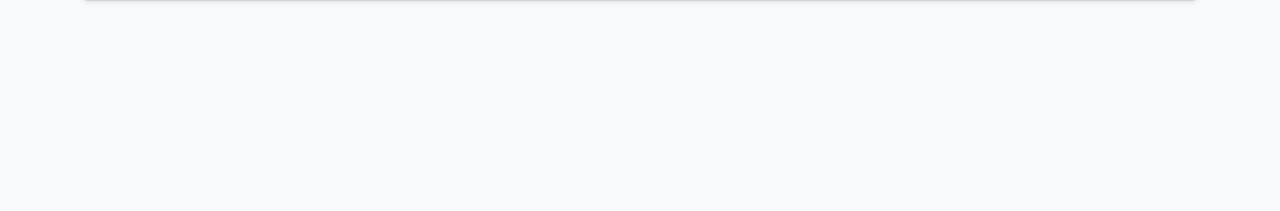
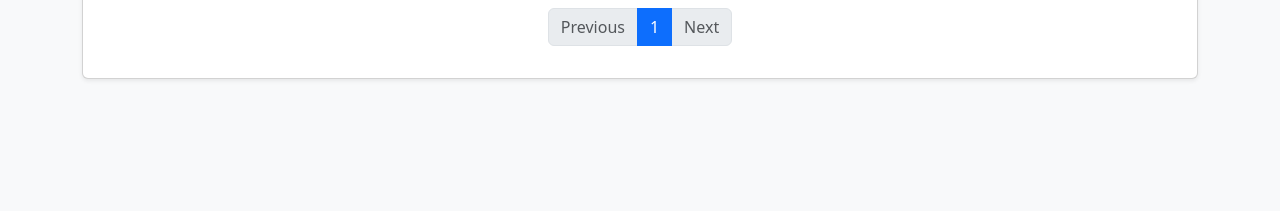
Before and after one commit to wajahat5naqvi/custom_user_auth, a Django app: page /users/ in a window 1280 px wide. Shown: the part 342-553 px from the top of the page. Run offline with Django 5.2, Linux system fonts and the light colour scheme; the visitor is signed in with stand-in values (Sample User, id 1); data comes from the database, SQL or seed files in the repository.

Commit message:
search buton add and pagination

```diff
--- a/accounts/templates/accounts/users.html
+++ b/accounts/templates/accounts/users.html
@@ -22,13 +22,11 @@ function previewImage(event) {
       reader.readAsDataURL(event.target.files[0]);
   }
   </script>
+</head>
 
-
-
-
-</head>
 <body class="bg-light">
 
+<!-- Navbar -->
 <nav class="navbar navbar-expand-lg navbar-dark bg-primary">
   <div class="container">
     <a class="navbar-brand" href="{% url 'users' %}">MyApp</a>
@@ -39,7 +37,6 @@ function previewImage(event) {
 
     <div class="collapse navbar-collapse" id="navbarNav">
       <ul class="navbar-nav ms-auto">
-
         {% if user.is_authenticated %}
           <li class="nav-item">
             <a class="nav-link" href="{% url 'users' %}">Users</a>
@@ -55,36 +52,31 @@ function previewImage(event) {
             <a class="nav-link" href="{% url 'register' %}">Sign Up</a>
           </li>
         {% endif %}
-
       </ul>
     </div>
   </div>
 </nav>
 
-
-
+<!-- Main Container -->
 <div class="container mt-5">
-
 
   <div class="d-flex justify-content-between align-items-center mb-3">
     <h2 class="text-primary">Users List</h2>
   </div>
 
-<!-- Search + Create User Form -->
+  <!-- Search Form -->
   <form method="GET" class="d-flex justify-content-center mb-3">
     <input type="text" name="q" class="form-control w-25 me-2" placeholder="Search Users..." value="{{ query }}">
     <button type="submit" class="btn btn-primary">Search</button>
   </form>
 
-
-<!-- Create User Form Card -->
+  <!-- Users Table Card -->
   <div class="card mb-4 shadow-sm">
     <div class="card-body">
       <form method="POST">
         {% csrf_token %}
 
-
-  <!-- Users Table in Card -->
+        <!-- Users Table -->
         <table class="table table-striped table-hover align-middle mb-0">
           <thead class="table-dark sticky-top">
             <tr>
@@ -97,7 +89,7 @@ function previewImage(event) {
             </tr>
           </thead>
           <tbody id="usersTable">
-      {% for user in users %}
+            {% for user in page_obj %}
             <tr>
               <td>{{ user.id }}</td>
               <td>{{ user.email }}</td>
@@ -120,18 +112,58 @@ function previewImage(event) {
                 </form>
               </td>
             </tr>
+            {% empty %}
+            <tr>
+              <td colspan="6" class="text-center text-muted">No users found.</td>
+            </tr>
             {% endfor %}
           </tbody>
         </table>
 
+        <!-- ✅ Pagination Section -->
+        <nav aria-label="Page navigation example" class="mt-4">
+          <ul class="pagination justify-content-center">
+
+            {% if page_obj.has_previous %}
+              <li class="page-item">
+                <a class="page-link" href="?page={{ page_obj.previous_page_number }}">Previous</a>
+              </li>
+            {% else %}
+              <li class="page-item disabled"><span class="page-link">Previous</span></li>
+            {% endif %}
+
+            {% for num in page_obj.paginator.page_range %}
+              {% if page_obj.number == num %}
+                <li class="page-item active"><span class="page-link">{{ num }}</span></li>
+              {% else %}
+                <li class="page-item">
+                  <a class="page-link" href="?page={{ num }}">{{ num }}</a>
+                </li>
+              {% endif %}
+            {% endfor %}
+
+            {% if page_obj.has_next %}
+              <li class="page-item">
+                <a class="page-link" href="?page={{ page_obj.next_page_number }}">Next</a>
+              </li>
+            {% else %}
+              <li class="page-item disabled"><span class="page-link">Next</span></li>
+            {% endif %}
+
+          </ul>
+        </nav>
+
+      </form>
+    </div>
+  </div>
 </div>
 
-<!-- JS for Search -->
+<!-- Optional JS -->
 <script>
   const searchInput = document.getElementById('searchInput');
   const tableRows = document.querySelectorAll('#usersTable tr');
 
-  searchInput.addEventListener('keyup', function() {
+  searchInput?.addEventListener('keyup', function() {
     const query = this.value.toLowerCase();
     tableRows.forEach(row => {
       const fullName = row.cells[0].innerText.toLowerCase();
@@ -146,5 +178,6 @@ function previewImage(event) {
   });
 </script>
 
+<script src="https://cdn.jsdelivr.net/npm/bootstrap@5.3.2/dist/js/bootstrap.bundle.min.js"></script>
 </body>
 </html>
--- a/accounts/views.py
+++ b/accounts/views.py
@@ -1,34 +1,32 @@
-
-from django.shortcuts import render, redirect
+from django.shortcuts import render, redirect, get_object_or_404
 from django.contrib.auth import authenticate, login, logout
 from django.contrib.auth.decorators import login_required
-from .models import User
-from .models import LoggedInUser
+from django.core.paginator import Paginator
+from django.db.models import Q
+from .models import User, LoggedInUser
 from django.utils import timezone
-from django.shortcuts import render, redirect, get_object_or_404
 
 
-
+# 🔹 REGISTER USER
 def register_user(request):
     if request.user.is_authenticated:
         return redirect('users')
+
     if request.method == 'POST':
         email = request.POST.get('email')
         phone_number = request.POST.get('phone_number')
         password = request.POST.get('password')
 
         if not User.objects.filter(email=email).exists():
-            user = User.objects.create_user(email=email, phone_number=phone_number, password=password)
+            User.objects.create_user(email=email, phone_number=phone_number, password=password)
             return redirect('login')
         else:
-            context = {
-                'error': 'Email already exists!'
-            }
-            return render(request,  'accounts/register.html', context)
+            return render(request, 'accounts/register.html', {'error': 'Email already exists!'})
 
     return render(request, 'accounts/register.html')
 
 
+# 🔹 LOGIN USER
 def login_user(request):
     if request.method == 'POST':
         email = request.POST.get('email')
@@ -44,22 +42,40 @@ def login_user(request):
     return render(request, 'accounts/login.html')
 
 
+# 🔹 USERS LIST (Search + Delete + Pagination)
 @login_required
 def users(request):
+    query = request.GET.get('q', '').strip()
+    users_list = User.objects.all().order_by('-id')
 
-    query = request.GET.get('q', '')  # search query
+    # 🔍 Search logic
     if query:
-        users = User.objects.filter(full_name__icontains=query) | \
-                User.objects.filter(email__icontains=query) | \
-                User.objects.filter(phone_number__icontains=query)
-    else:
-        users = User.objects.all()
+        users_list = users_list.filter(
+            Q(email__icontains=query) |
+            Q(phone_number__icontains=query) |
+            Q(full_name__icontains=query)
+        )
+
+    # 🗑 Delete logic
+    if request.method == 'POST' and 'delete_user' in request.POST:
+        user_id = request.POST.get('user_id')
+        user = get_object_or_404(User, id=user_id)
+        user.delete()
+        return redirect('users')
+
+    # 📄 Pagination logic
+    paginator = Paginator(users_list, 5)  # 5 users per page
+    page_number = request.GET.get('page')
+    page_obj = paginator.get_page(page_number)
 
     return render(request, 'accounts/users.html', {
-        'users': users,
+        'page_obj': page_obj,
         'query': query
     })
 
+
+# 🔹 EDIT USER
+@login_required
 def edit_user(request, user_id):
     user = get_object_or_404(User, id=user_id)
 
@@ -77,8 +93,7 @@ def edit_user(request, user_id):
     return render(request, 'accounts/edit_user.html', {'user': user})
 
 
-
-
+# 🔹 LOGOUT USER
 def logout_user(request):
     logout(request)
     return redirect('login')
--- a/custom_user_auth/settings.py
+++ b/custom_user_auth/settings.py
@@ -128,3 +128,5 @@ DEFAULT_AUTO_FIELD = 'django.db.models.BigAutoField'
 
 MEDIA_URL = '/media/'
 MEDIA_ROOT = BASE_DIR / 'media'  # ya os.path.join(BASE_DIR, 'media') agar older Django
+LOGIN_URL = '/login/'
+LOGOUT_REDIRECT_URL = '/login/'
```
Also changed, not shown: 1 other file. Lines whose indentation alone changed are shown as unchanged.
